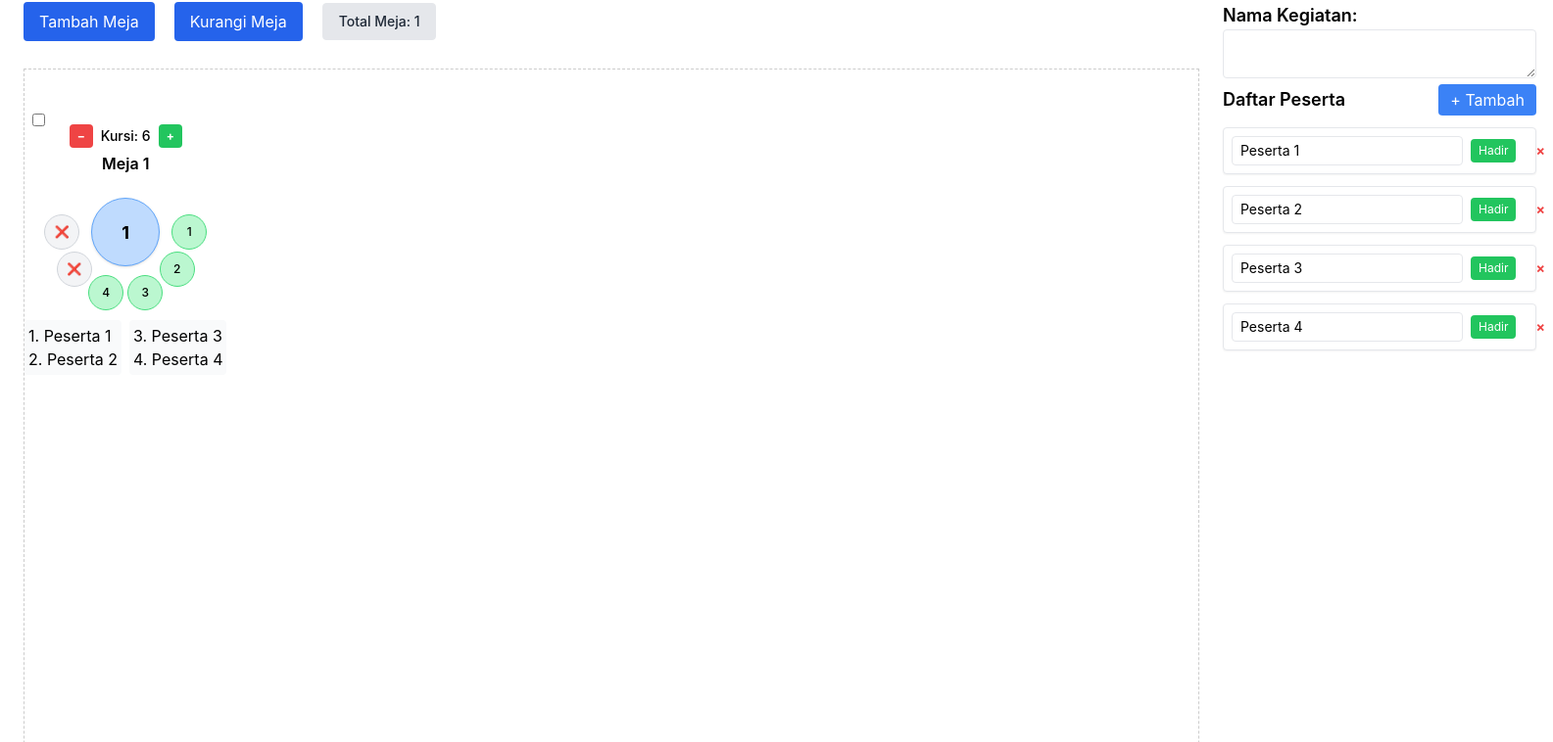
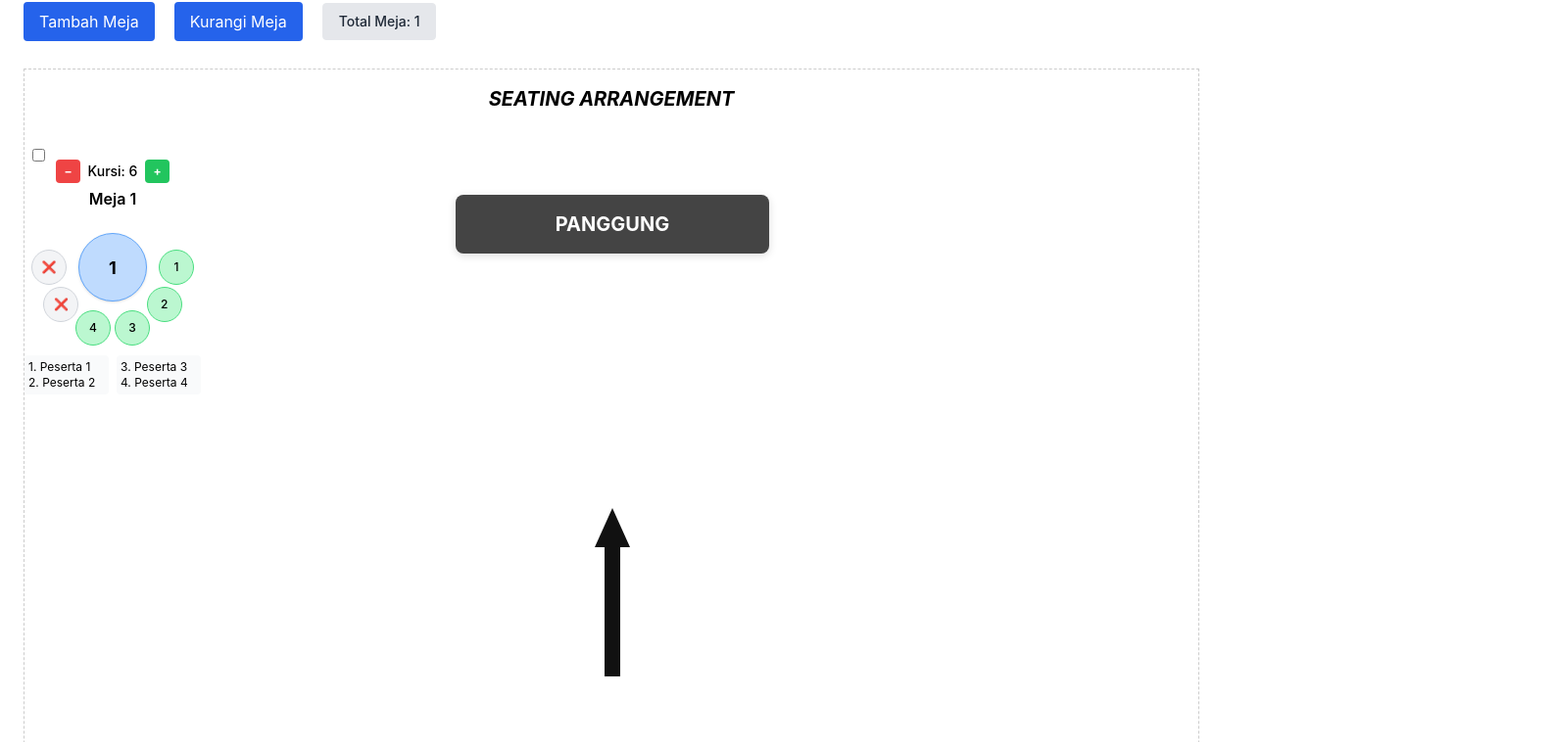
Before and after one commit to AdzS72/react-seat-arrangement-system, a React (Create React App) app: page / in a window 1280 px wide. Shown: the part 138-896 px from the top of the page at 98% size, 1585 px wide, since content can reach past the window. Built offline with nearby package versions, Linux system fonts and the light colour scheme.

Commit message:
Footer and Wrapping

```diff
--- a/src/App.js
+++ b/src/App.js
@@ -1,13 +1,13 @@
-import logo from './logo.svg';
-import './App.css';
-import { BrowserRouter as Router, Routes, Route } from 'react-router-dom';
-import { Dashboard } from './pages/Dashboard';
+import logo from "./logo.svg";
+import "./App.css";
+import { BrowserRouter as Router, Routes, Route } from "react-router-dom";
+import { DashboardWithFooter } from "./pages/Dashboard";
 
 function App() {
 	return (
 		<Router>
 			<Routes>
-        <Route path="/" element={<Dashboard />} />
+				<Route path="/" element={<DashboardWithFooter />} />
 			</Routes>
 		</Router>
 	);
--- a/src/pages/Dashboard.jsx
+++ b/src/pages/Dashboard.jsx
@@ -1,8 +1,7 @@
-import React, { useState, useRef } from 'react';
+import React, { useState, useRef, useEffect } from 'react';
 import Draggable from 'react-draggable';
 
-
-export const Dashboard = () => {
+const Dashboard = () => {
     const getInitialPeserta = () => {
         const saved = localStorage.getItem('peserta');
         return saved ? JSON.parse(saved) : [
@@ -48,8 +47,11 @@ export const Dashboard = () => {
     const isResizing = useRef(false);
     const [tablePositions, setTablePositions] = useState(getInitialTablePositions(meja));
     const [dragZoneSize, setDragZoneSize] = useState(getInitialDragZoneSize());
+    const [stagePos, setStagePos] = useState({ x: 0, y: 0 });
+    const [arrowPos, setArrowPos] = useState({ x: 0, y: 0 });
 
     const [eventName, setEventName] = useState('');
+
 
     const total = peserta.length;
     const hadir = peserta.filter(p => p.hadir).length;
@@ -116,6 +118,19 @@ export const Dashboard = () => {
             window.removeEventListener('mouseup', handleMouseUp);
         };
     }, []);
+
+    useEffect(() => {
+        // Center stage horizontally, place near top (e.g., 60px below top)
+        setStagePos({
+            x: (dragZoneSize.width - 320) / 2, // 320 is the stage width
+            y: 60,
+        });
+        // Center arrow horizontally, place below stage (e.g., 40px gap)
+        setArrowPos({
+            x: (dragZoneSize.width - 40) / 2, // 100 is the arrow width
+            y: dragZoneSize.height / 2, // 500 is the arrow height
+        });
+    }, [dragZoneSize.width, dragZoneSize.height]);
 
     React.useEffect(() => {
         localStorage.setItem('peserta', JSON.stringify(peserta));
@@ -251,7 +266,7 @@ export const Dashboard = () => {
                     <p className='text-2xl'>{tidakHadir}</p>
                 </div>
             </div>
-            <div className='flex flex-col lg:flex-row gap-6'>
+            <div className='flex flex-col lg:flex-row flex-wrap gap-6'>
                 <div className='flex-1'>
                     <div className='mb-4 flex items-center gap-3 pb-3'>
                         <button onClick={handleTambahMeja} className='bg-blue-600 text-white mr-2 px-4 py-2 rounded hover:bg-blue-700'>
@@ -279,9 +294,69 @@ export const Dashboard = () => {
                             overflow: 'auto'
                         }}
                     >
-                        <div className='p-4 text-center'>
+                        <div className='pt-4 pb-2 text-center'>
+                            <h2 className='text-xl font-bold'><i>SEATING ARRANGEMENT</i></h2>
+                        </div>
+                        <div className='pb-4 text-center'>
                             <h2 className='text-xl font-bold'>{eventName}</h2>
                         </div>
+                        {/* Draggable Stage */}
+                        <Draggable
+                            position={stagePos}
+                            onStop={(e, data) => setStagePos({ x: data.x, y: data.y })}
+                            bounds="parent"
+                        >
+                            <div
+                                style={{
+                                    width: 320,
+                                    height: 60,
+                                    background: '#444',
+                                    color: 'white',
+                                    display: 'flex',
+                                    alignItems: 'center',
+                                    justifyContent: 'center',
+                                    borderRadius: 8,
+                                    fontWeight: 'bold',
+                                    fontSize: 20,
+                                    position: 'absolute',
+                                    zIndex: 20,
+                                    cursor: 'move',
+                                    boxShadow: '0 2px 8px rgba(0,0,0,0.15)'
+                                }}
+                            >
+                                PANGGUNG
+                            </div>
+                        </Draggable>
+
+                        {/* Draggable Entrance Arrow */}
+                        <Draggable
+                            position={arrowPos}
+                            onStop={(e, data) => setArrowPos({ x: data.x, y: data.y })}
+                            bounds="parent"
+                        >
+                            <div
+                                style={{
+                                    width: 40,
+                                    height: 60,
+                                    display: 'flex',
+                                    alignItems: 'center',
+                                    justifyContent: 'center',
+                                    position: 'absolute',
+                                    zIndex: 20,
+                                    cursor: 'move',
+                                    background: 'transparent'
+                                }}
+                            >
+                                {/* Large Black Arrow with Long Body */}
+                                <svg width="100" height="300" viewBox="0 0 100 500">
+                                    {/* Arrow body */}
+                                    <rect x="35" y="60" width="30" height="370" fill="#111" />
+                                    {/* Arrow head */}
+                                    <polygon points="50,0 95,100 70,100 70,430 30,430 30,100 5,100" fill="#111" />
+                                </svg>
+                            </div>
+                        </Draggable>
+
                         {tableOrder.map((mejaIndex, visualIndex) => (
                             <Draggable
                                 key={mejaIndex}
@@ -394,9 +469,7 @@ export const Dashboard = () => {
                                                                         const pesertaIndex = fixatedPeserta.findIndex(
                                                                             p => p && p.nama === peserta.nama
                                                                         );
-                                                                        console.log("Peserta Index:", pesertaIndex);
-                                                                        console.log("Peserta:", peserta);
-                                                                        console.log("Fixated Peserta:", fixatedPeserta);
+
                                                                         if (pesertaIndex !== -1) {
                                                                             toggleHadir(pesertaIndex);
                                                                         }
@@ -440,12 +513,12 @@ export const Dashboard = () => {
 
                                         return (
                                             <div className="w-full mt-2 flex flex-row gap-2 justify-center">
-                                                <div className="flex-1 text-s bg-gray-50 rounded p-1 min-h-[24px]">
+                                                <div className="flex-1 text-xs bg-gray-50 rounded p-1 min-h-[24px]">
                                                     {col1.map((p, i) => (
                                                         <div key={i} className="truncate">{p.seat + 1}. {p.nama}</div>
                                                     ))}
                                                 </div>
-                                                <div className="flex-1 text-s bg-gray-50 rounded p-1 min-h-[24px]">
+                                                <div className="flex-1 text-xs bg-gray-50 rounded p-1 min-h-[24px]">
                                                     {col2.map((p, i) => (
                                                         <div key={i} className="truncate">{p.seat + 1}. {p.nama}</div>
                                                     ))}
@@ -494,7 +567,7 @@ export const Dashboard = () => {
                         </button>
                     </div>
                 </div>
-                <div className='w-full lg:w-80 flex-shrink-0'>
+                <div className='w-full flex-shrink-0'>
                     <div className="space-y-3" >
                         <span className="text-lg font-semibold">Nama Kegiatan: </span>
                     </div>
@@ -502,24 +575,33 @@ export const Dashboard = () => {
                         <textarea type='text' onChange={e => handleChangeEventName(e.target.value)} className="form-control flex-grow border rounded px-2 py-1 text-sm w-full"
                             style={{ resize: "vertical" }} />
                     </div>
+                </div>
+                <div className='w-full flex-shrink-0'>
                     <div className='flex justify-between items-center mb-3'>
                         <h2 className='text-lg font-semibold'>Daftar Peserta</h2>
                         <button onClick={handleTambahPeserta} className='bg-blue-500 text-white px-3 py-1 rounded hover:bg-blue-600'>
                             + Tambah
                         </button>
                     </div>
-                    <div className="space-y-3">
-                        {peserta.map((p, index) => (
-                            <div key={index} className="flex items-center gap-2 p-2 border rounded bg-white shadow-sm">
-                                <input type='text' value={p.nama} onChange={e => handleGantiNama(index, e.target.value)} className='flex-grow border rounded px-2 py-1 text-sm' />
-                                <button onClick={() => toggleHadir(index)} className={`text-xs px-2 py-1 rounded ${p.hadir ? 'bg-green-500 text-white' : 'bg-red-500 text-white'}`}>
+                    <div className="flex gap-5 flex-wrap">
+                        {Array.from({ length: Math.ceil(peserta.length / 15) }).map((_, colIdx) => (
+                            <div key={colIdx} className="space-y-3 min-w-[220px]">
+                                {peserta.slice(colIdx * 15, (colIdx + 1) * 15).map((p, index) => {
+                                    const realIndex = colIdx * 15 + index;
+                                    return (
+                                        <div key={realIndex} className="flex items-center gap-2 p-2 border rounded bg-white shadow-sm">
+                                            <input type='text' value={p.nama} onChange={e => handleGantiNama(realIndex, e.target.value)} className='flex-grow border rounded px-2 py-1 text-sm min-w-[200px]' />
+                                            <button onClick={() => toggleHadir(realIndex)} className={`text-xs px-2 py-1 rounded ${p.hadir ? 'bg-green-500 text-white' : 'bg-red-500 text-white'}`}>
                                                 {p.hadir ? 'Hadir' : 'Tidak'}
                                             </button>
                                             <button onClick={() => {
                                                 const updated = [...peserta];
-                                    updated.splice(index, 1);
+                                                updated.splice(realIndex, 1);
                                                 setPeserta(updated);
                                             }} title='Hapus Peserta' className='text-red-500 hover:text-red-700 ml-1 text-sm font-bold px-2'> &times; </button>
+                                        </div>
+                                    );
+                                })}
                             </div>
                         ))}
                     </div>
@@ -529,3 +611,14 @@ export const Dashboard = () => {
         // </DndProvider>
     );
 };
+
+export function DashboardWithFooter() {
+    return (
+        <>
+            <Dashboard />
+            <footer className="w-full text-center py-4 text-gray-500 text-xs mt-8">
+                &copy; Disinfolahtaau {new Date().getFullYear()} Seating Arrangement System. All rights reserved.
+            </footer>
+        </>
+    );
+}
```
Also changed, not shown: src/index.css (line endings or trailing spaces). Lines whose indentation alone changed are shown as unchanged.
